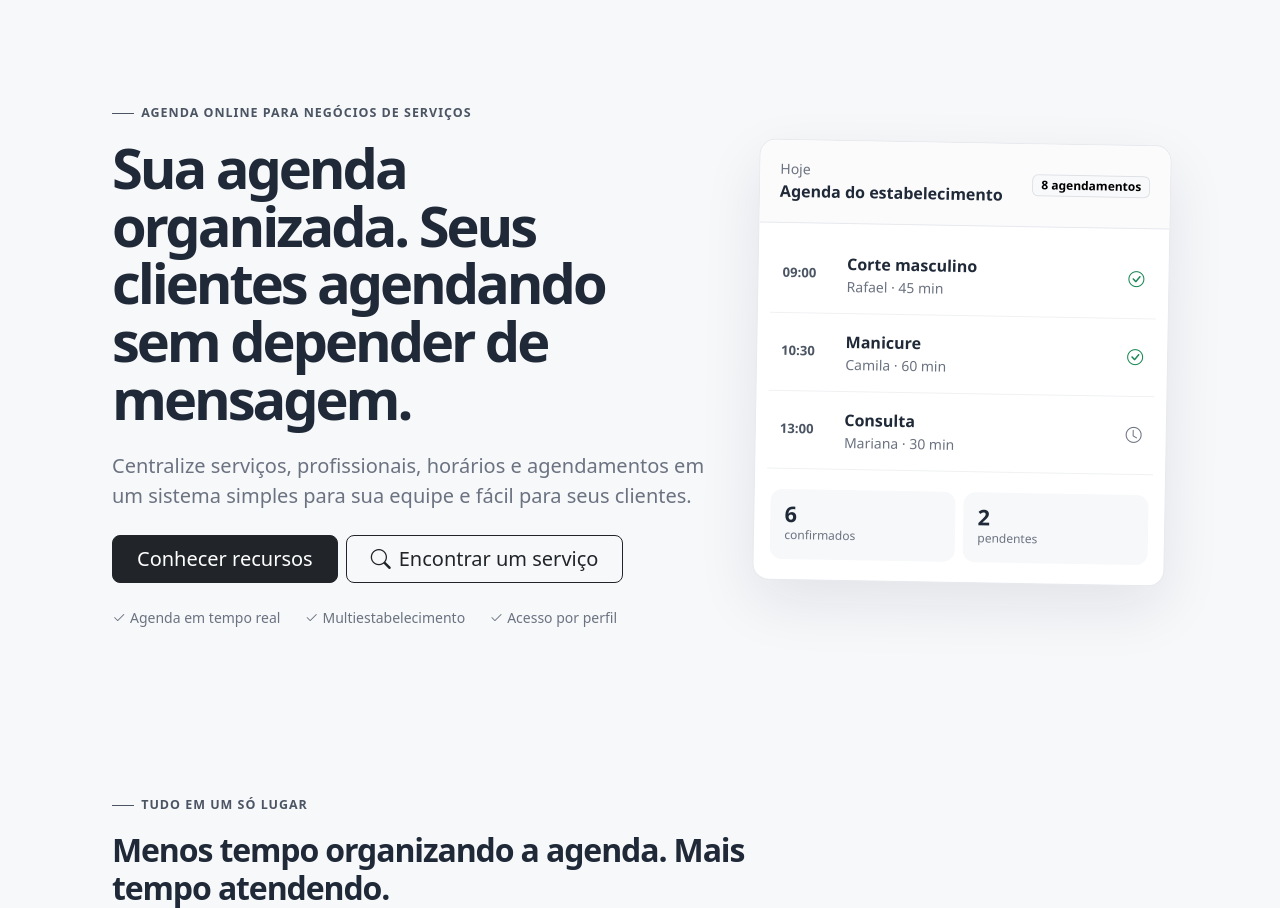
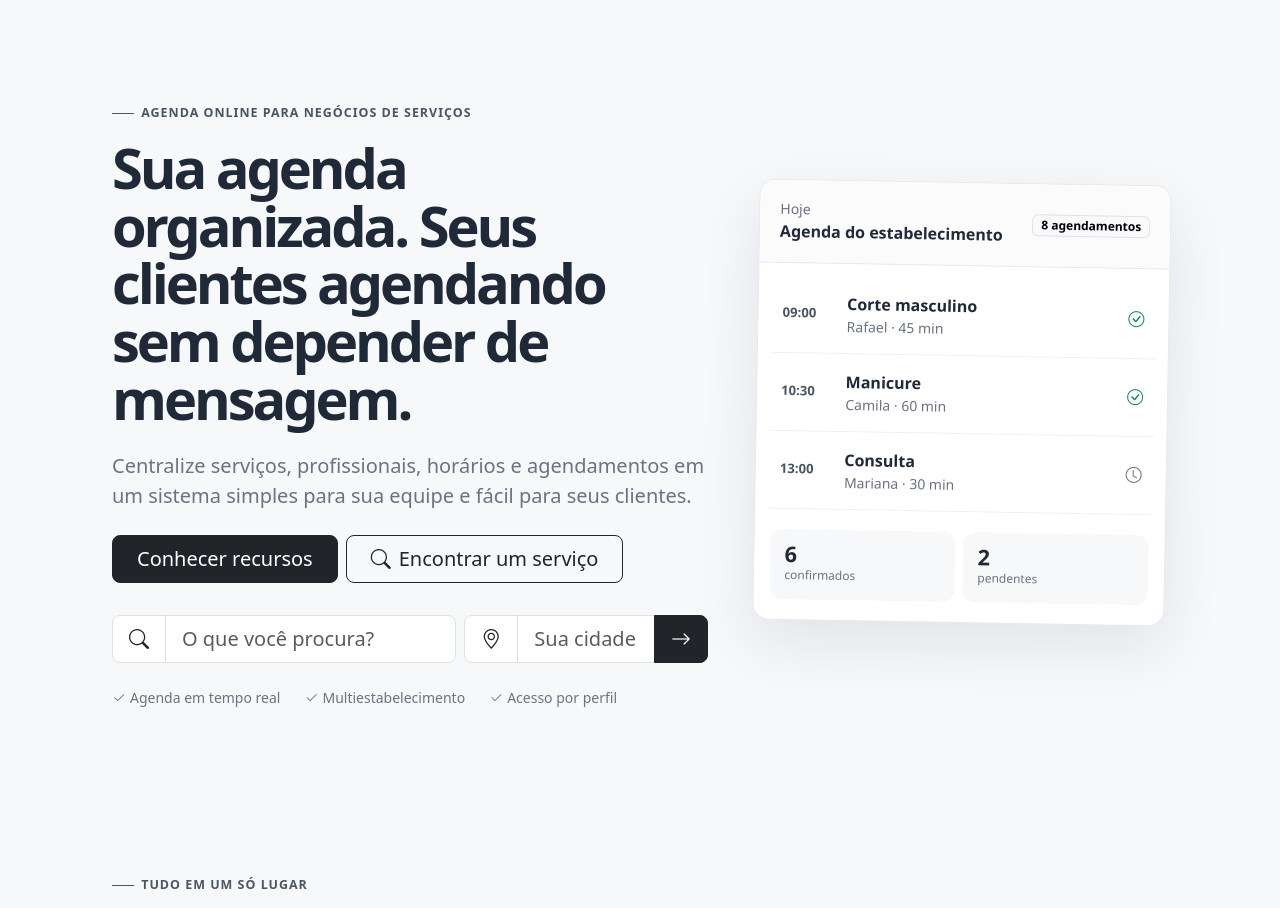
Before and after one commit to MiguelAlmeidaJ/agenda-cli, a PHP site: page / in a window 1280 px wide. Shown: the part 73-981 px from the top of the page. Run offline with PHP 8.4, Linux system fonts and the light colour scheme.

Commit message:
feat: adiciona busca rapida na pagina inicial

```diff
--- a/views/home.php
+++ b/views/home.php
@@ -8,6 +8,21 @@
         <a class="btn btn-dark btn-lg px-4" href="#recursos">Conhecer recursos</a>
         <a class="btn btn-outline-dark btn-lg px-4" href="<?= e(url('/encontre')) ?>"><i class="bi bi-search me-2"></i>Encontrar um serviço</a>
       </div>
+      <form class="row g-2 mt-4" method="get" action="<?= e(url('/encontre')) ?>">
+        <div class="col-sm-7">
+          <div class="input-group input-group-lg">
+            <span class="input-group-text bg-white"><i class="bi bi-search"></i></span>
+            <input class="form-control" name="q" placeholder="O que você procura?">
+          </div>
+        </div>
+        <div class="col-sm-5">
+          <div class="input-group input-group-lg">
+            <span class="input-group-text bg-white"><i class="bi bi-geo-alt"></i></span>
+            <input class="form-control" name="city" placeholder="Sua cidade">
+            <button class="btn btn-dark" type="submit" aria-label="Buscar"><i class="bi bi-arrow-right"></i></button>
+          </div>
+        </div>
+      </form>
       <div class="d-flex flex-wrap gap-4 mt-4 small text-muted-app">
         <span><i class="bi bi-check2 me-1"></i>Agenda em tempo real</span>
         <span><i class="bi bi-check2 me-1"></i>Multiestabelecimento</span>
```
